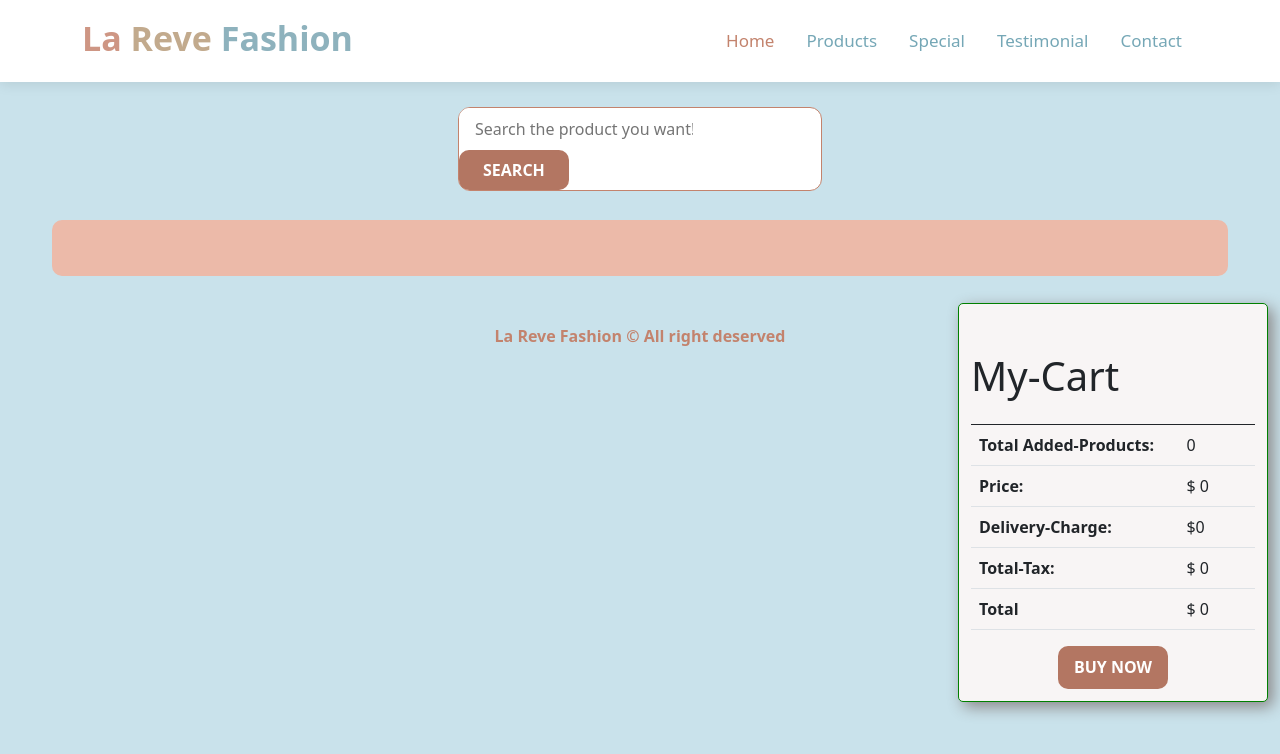
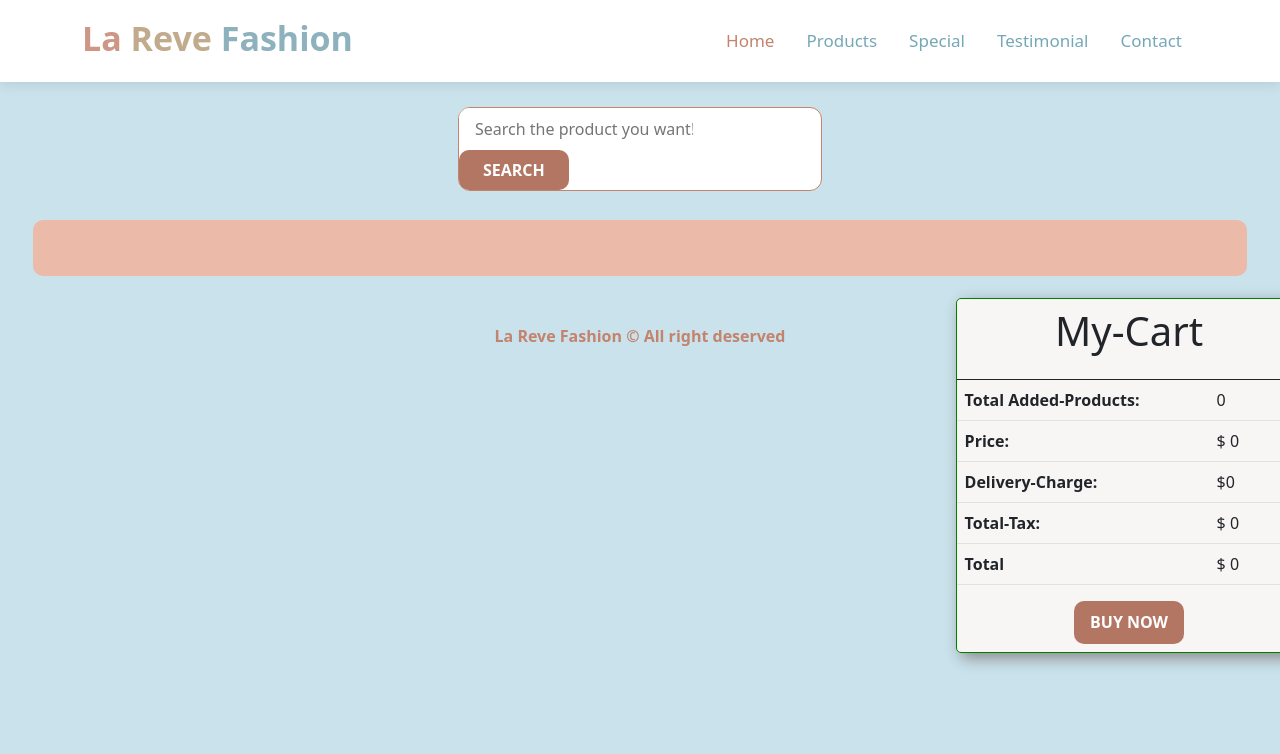
Before and after one commit to JannatulHappy/la-reve-fashion, a plain HTML site: page index.html in a window 1280 px wide. Drawn offline with nearby package versions, Linux system fonts and the light colour scheme; no server answers.

Commit message:
final last commit

```diff
--- a/css/style.css
+++ b/css/style.css
@@ -59,7 +59,7 @@ a{
   color:#c3836d;
 }
 .main{
-  width:90%;
+  width:93%;
   margin: 0 auto;
 }
 .search-field{
@@ -90,13 +90,13 @@ a{
   grid-template-columns: repeat(3, 1fr);
   grid-column-gap: 16px;
   text-align: center;
-  width: 100%;
+  width: 95%;
   margin: auto;
   align-items: center;
   justify-content: center;
 }
 .single-product {
-  margin-bottom: 10px;
+  margin-bottom: 7px;
   padding: 10px;
   border-radius: 10px;
   transition: 0.6s;
@@ -114,13 +114,12 @@ a{
   color:rgb(201, 143, 50)
 }
 .cart {
-  width: 310px;
+  width: 347px;
   border: 1px solid green;
-  padding: 12px;
+  padding: 8px 0px;
   background-color: rgb(248, 245, 245);
   box-shadow: 5px 5px 15px rgb(139, 136, 136);
   border-radius: 5px;
-  margin-top:75px;
-  margin-right: 30px;
+  margin-top:70px;
   position: fixed;
 }
--- a/index.html
+++ b/index.html
@@ -62,7 +62,7 @@
       </div>
     </div>
     <!-- product area -->
-    <div class="row ps-5 product">
+    <div class="row  product">
       <div class="col-md-6 col-lg-9 col-sm-12 ">
         <div id="all-products" class="mt-5">
 
@@ -70,10 +70,10 @@
       </div>
       <!-- my-cart area -->
       <div class="col-md-6 col-lg-3 col-sm-12 cart-main">
-        <div class="cart pt-5 " id="my-cart">
+        <div class="cart " id="my-cart">
           <table class="table">
             <thead>
-              <h1>My-Cart</h1>
+              <h1 class="text-center">My-Cart</h1>
               <tr>
                 <th scope="col"></th>
                 <th scope="col"></th>
@@ -113,7 +113,7 @@
               </tr>
             </tbody>
           </table>
-          <div class="parces text-center">
+          <div class=" text-center">
             <button class="text-uppercase la-reve-button
              text-center">Buy Now</button>
           </div>
```
